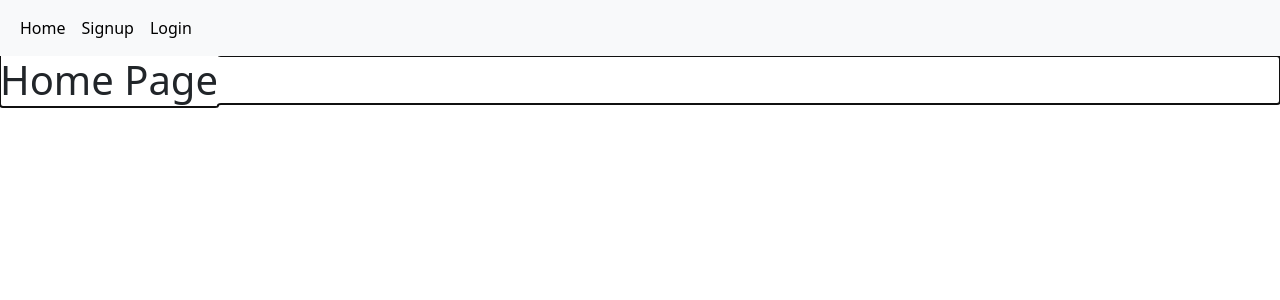
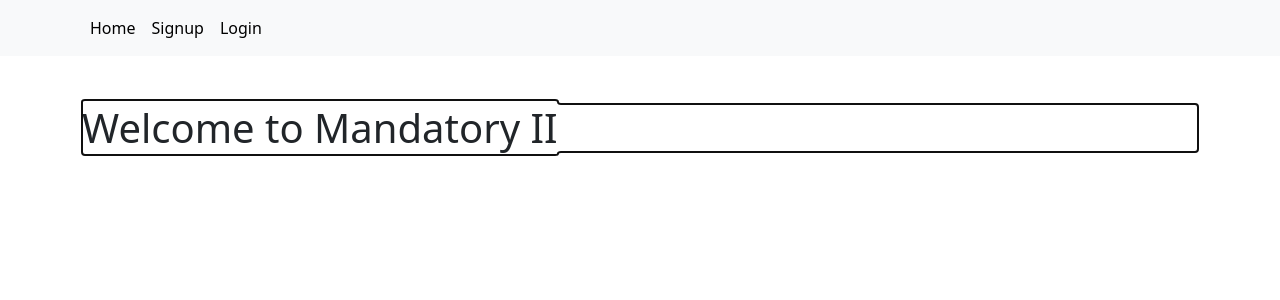
Before and after one commit to steffengroenandersen/nodejs-mandatory-ii, a Svelte app in the folder client/: page / in a window 1280 px wide. Shown: the top 300 px of the page. Built offline with nearby package versions, Linux system fonts and the light colour scheme.

Commit message:
Add styling

```diff
--- a/client/src/components/Navbar.svelte
+++ b/client/src/components/Navbar.svelte
@@ -16,8 +16,8 @@
 </script>
 
 <Router>
-  <nav class="navbar navbar-expand-lg bg-body-tertiary">
-    <div class="container-fluid">
+  <nav class="navbar navbar-expand-lg bg-body-tertiary mb-5">
+    <div class="container">
       <button
         class="navbar-toggler"
         type="button"
--- a/client/src/pages/Admin/Admin.svelte
+++ b/client/src/pages/Admin/Admin.svelte
@@ -1,3 +1,5 @@
-<h1>This is the Admin Overview board</h1>
+<div class="container">
+  <h1>This is the Admin Overview board</h1>
 
-<p>This is only accessible Admins...</p>
+  <p>This is only accessible Admins...</p>
+</div>
--- a/client/src/pages/Home/Home.svelte
+++ b/client/src/pages/Home/Home.svelte
@@ -1 +1,4 @@
-<h1>Home Page</h1>
+<div class="container">
+  <h1>Welcome to Mandatory II</h1>
+
+</div>
--- a/client/src/pages/Login/Login.svelte
+++ b/client/src/pages/Login/Login.svelte
@@ -2,5 +2,9 @@
   import LoginForm from "../../components/LoginForm.svelte";
 </script>
 
-<h1>Login Page</h1>
-<LoginForm />
+<div class="container">
+  <h1>Login Page</h1>
+  <div class="col-6 offset-3">
+    <LoginForm />
+  </div>
+</div>
--- a/client/src/pages/Signup/Signup.svelte
+++ b/client/src/pages/Signup/Signup.svelte
@@ -1,6 +1,9 @@
 <script>
-  import SignupForm from "../../components/SignupForm.svelte"
+  import SignupForm from "../../components/SignupForm.svelte";
 </script>
 
-<h1>Signup Page</h1>
-<SignupForm />
+<div class="container">
+  <h1>Signup Page</h1>
+
+  <div class="col-6 offset-3"><SignupForm /></div>
+</div>
--- a/client/src/pages/User/User.svelte
+++ b/client/src/pages/User/User.svelte
@@ -1,3 +1,5 @@
-<h1>This is the User board</h1>
+<div class="container">
+  <h1>This is the User board</h1>
 
-<p>This is only accessible Users...</p>
+  <p>This is only accessible Users...</p>
+</div>
```
